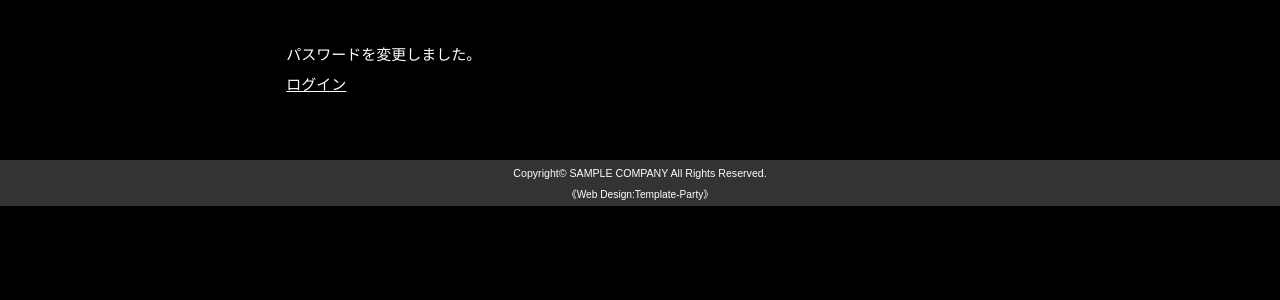
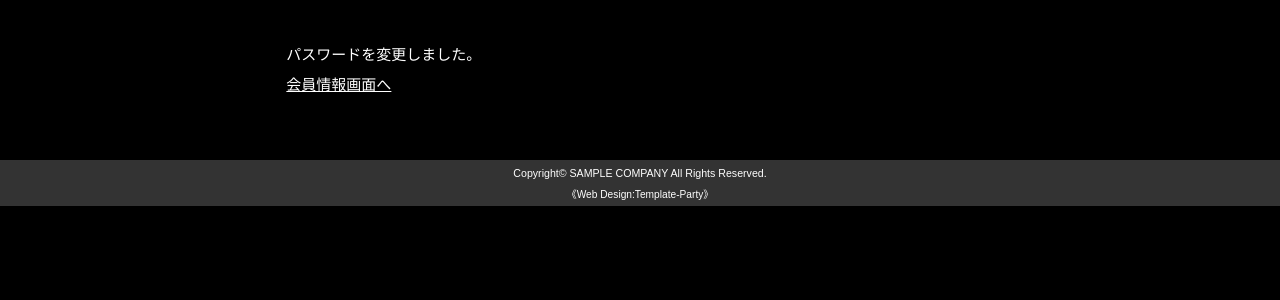
Before and after one commit to aiyama1467/LunchProject, a Django app: page /accounts/my_page/password_modify/done/ in a window 1280 px wide. Shown: the part 184-484 px from the top of the page. Run offline with Django 3.2, Linux system fonts and the light colour scheme; the visitor is signed in with stand-in values (Sample User, id 1).

Commit message:
バグの修正
マイページの表示に税をかけすぎてた
パスワード登録後の遷移

```diff
--- a/accounts/templates/accounts/password_modify_done.html
+++ b/accounts/templates/accounts/password_modify_done.html
@@ -3,6 +3,6 @@
 {% block content %}
 <p>
     パスワードを変更しました。<br>
-    <a class="btn btn-primary btn-lg" href="{% url 'login' %}">ログイン</a>
+    <a class="btn btn-primary btn-lg" href="{% url 'accounts:my_page' %}">会員情報画面へ</a>
 </p>
 {% endblock %}
--- a/accounts/views.py
+++ b/accounts/views.py
@@ -51,11 +51,10 @@ class UserMyPage(generic.TemplateView):
         __slots__ = ['tax_rate', 'menu', 'price', 'energy', 'carbohydrates', 'salt', 'fat', 'protein', 'red', 'green', 'yellow']
 
         def __init__(self, menu=None):
-            self.tax_rate = 1.1
 
             if menu is not None:
                 self.menu = [menu.menu_name]
-                self.price = menu.menu_value * self.tax_rate
+                self.price = menu.menu_value
                 self.energy = menu.menu_energy
                 self.carbohydrates = menu.menu_carbohydrate
                 self.salt = menu.menu_salt_content
```
